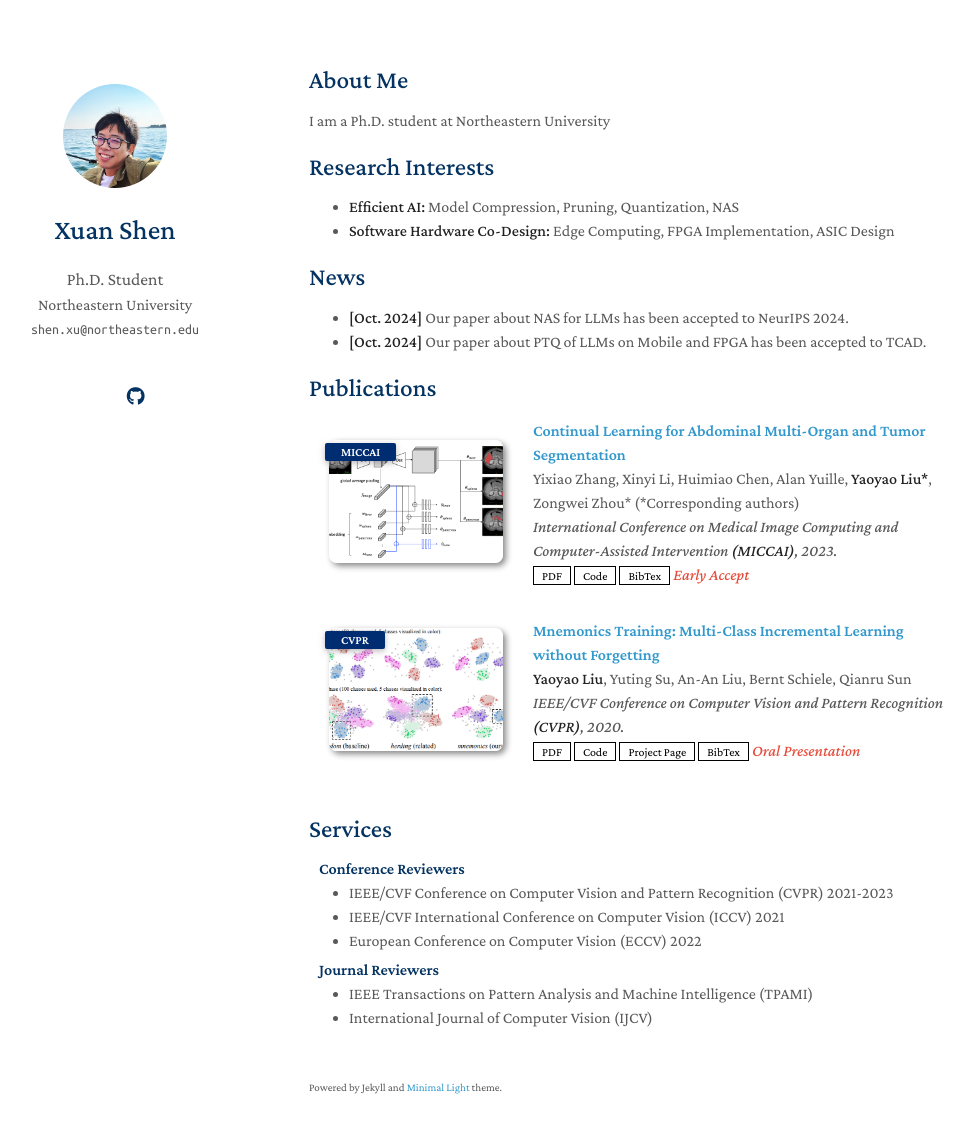
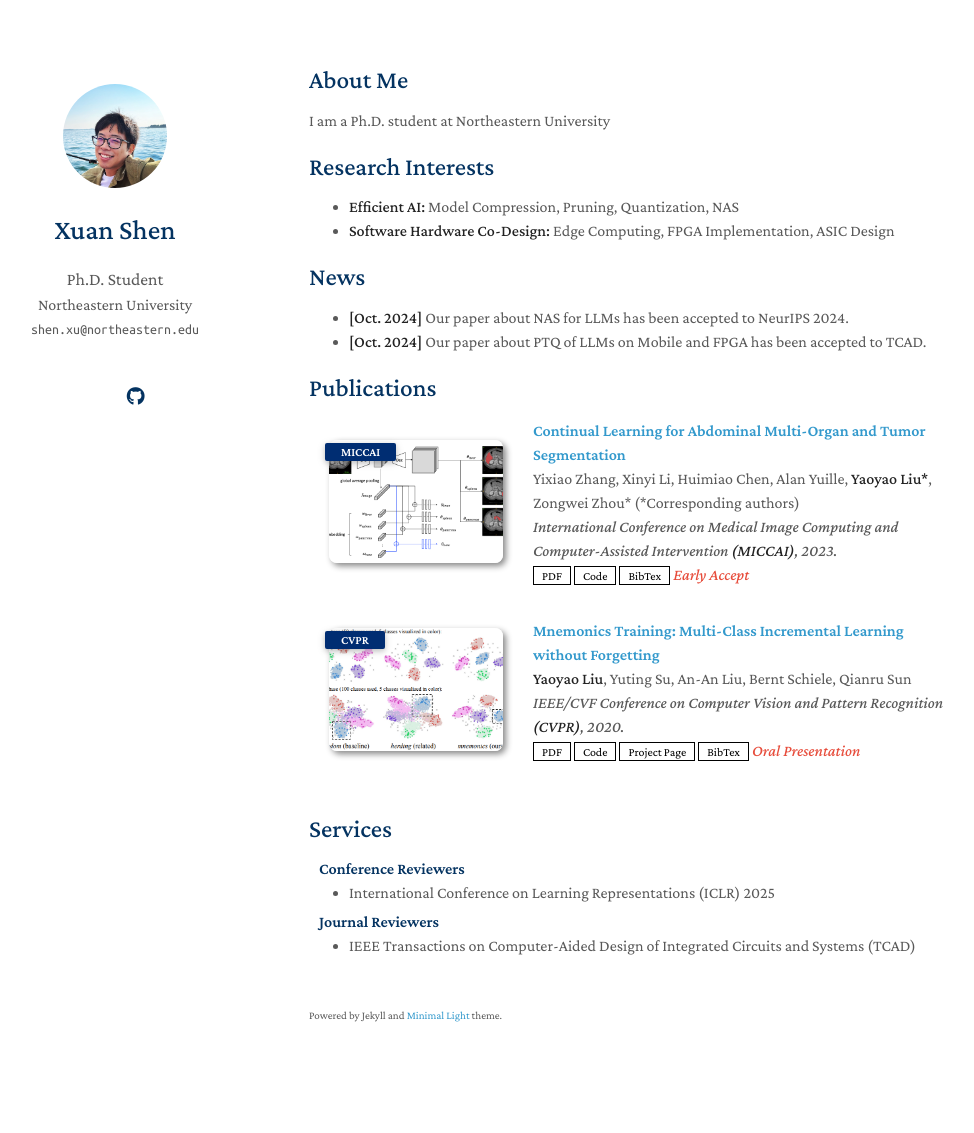
Before and after one commit to shawnricecake/shawnricecake.github.io, a Jekyll site: the page built from index.md, in a window 1280 px wide and 1168 px high. Shown: the top 1133 px of the window, without its empty margins (161-1135 px from the left). Built offline with Jekyll 4.4.1, drawn with Linux system fonts in a browser that asks for light colours; a style sheet for code colours, icons or effects is not loaded; our own code applies the rules of GitHub Pages for plain Markdown files.

Commit message:
Update services.md

```diff
--- a/_includes/services.md
+++ b/_includes/services.md
@@ -3,14 +3,11 @@
 <h4 style="margin:0 10px 0;">Conference Reviewers</h4>
 
 <ul style="margin:0 0 5px;">
-  <li><a href="http://cvpr2023.thecvf.com/"><autocolor>IEEE/CVF Conference on Computer Vision and Pattern Recognition (CVPR) 2021-2023</autocolor></a></li>
-  <li><a href="http://iccv2021.thecvf.com/"><autocolor>IEEE/CVF International Conference on Computer Vision (ICCV) 2021</autocolor></a></li>
-  <li><a href="https://eccv2022.ecva.net/"><autocolor>European Conference on Computer Vision (ECCV) 2022</autocolor></a></li>
+  <li><a href="https://iclr.cc/"><autocolor>International Conference on Learning Representations (ICLR) 2025</autocolor></a></li>
 </ul>
 
 <h4 style="margin:0 10px 0;">Journal Reviewers</h4>
 
 <ul style="margin:0 0 20px;">
-  <li><a href="https://www.computer.org/csdl/journal/tp"><autocolor>IEEE Transactions on Pattern Analysis and Machine Intelligence (TPAMI)</autocolor></a></li>
-  <li><a href="https://www.springer.com/journal/11263"><autocolor>International Journal of Computer Vision (IJCV)</autocolor></a></li>
+  <li><a href="https://www.springer.com/journal/11263"><autocolor>IEEE Transactions on Computer-Aided Design of Integrated Circuits and Systems (TCAD)</autocolor></a></li>
 </ul>
```
